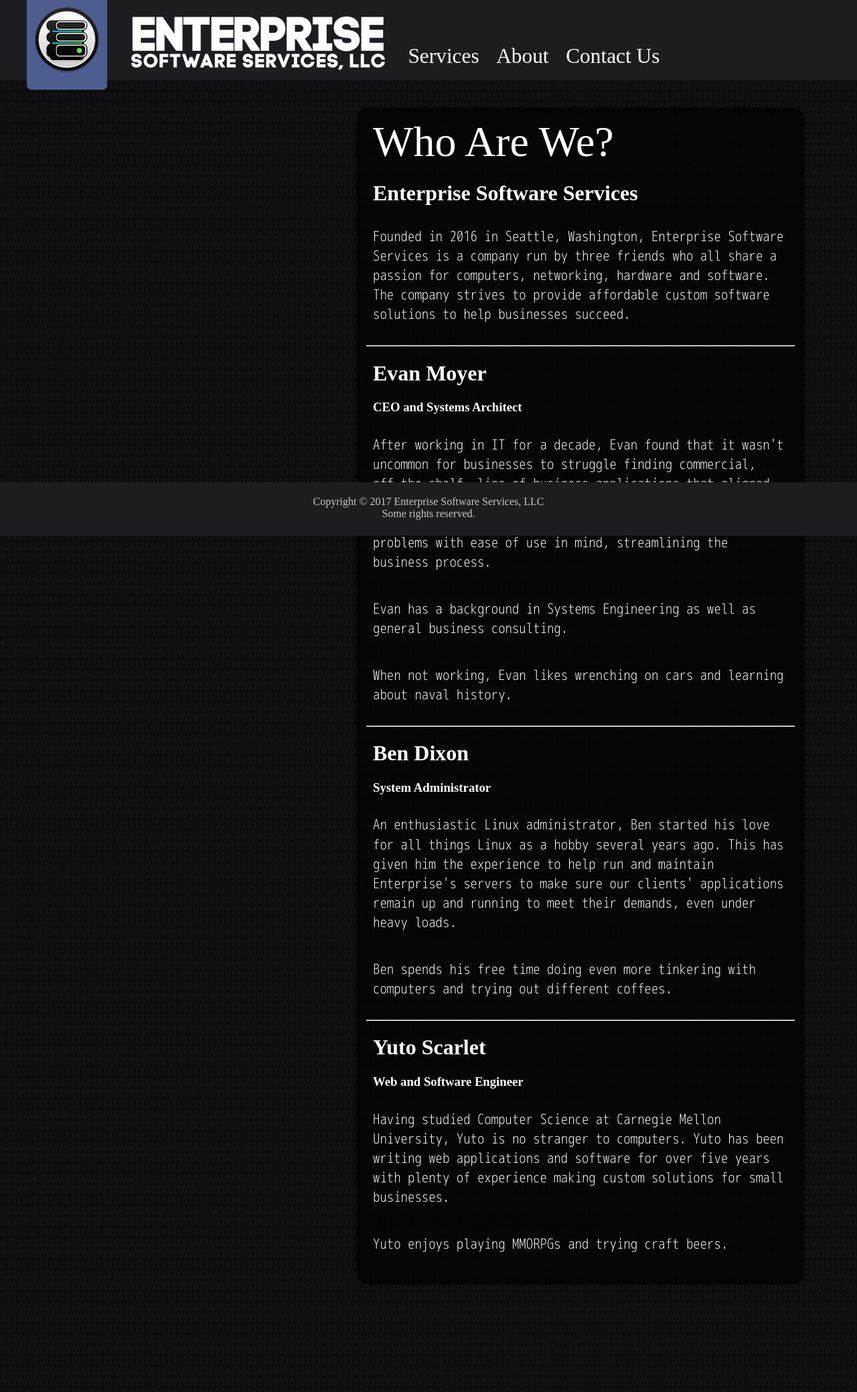
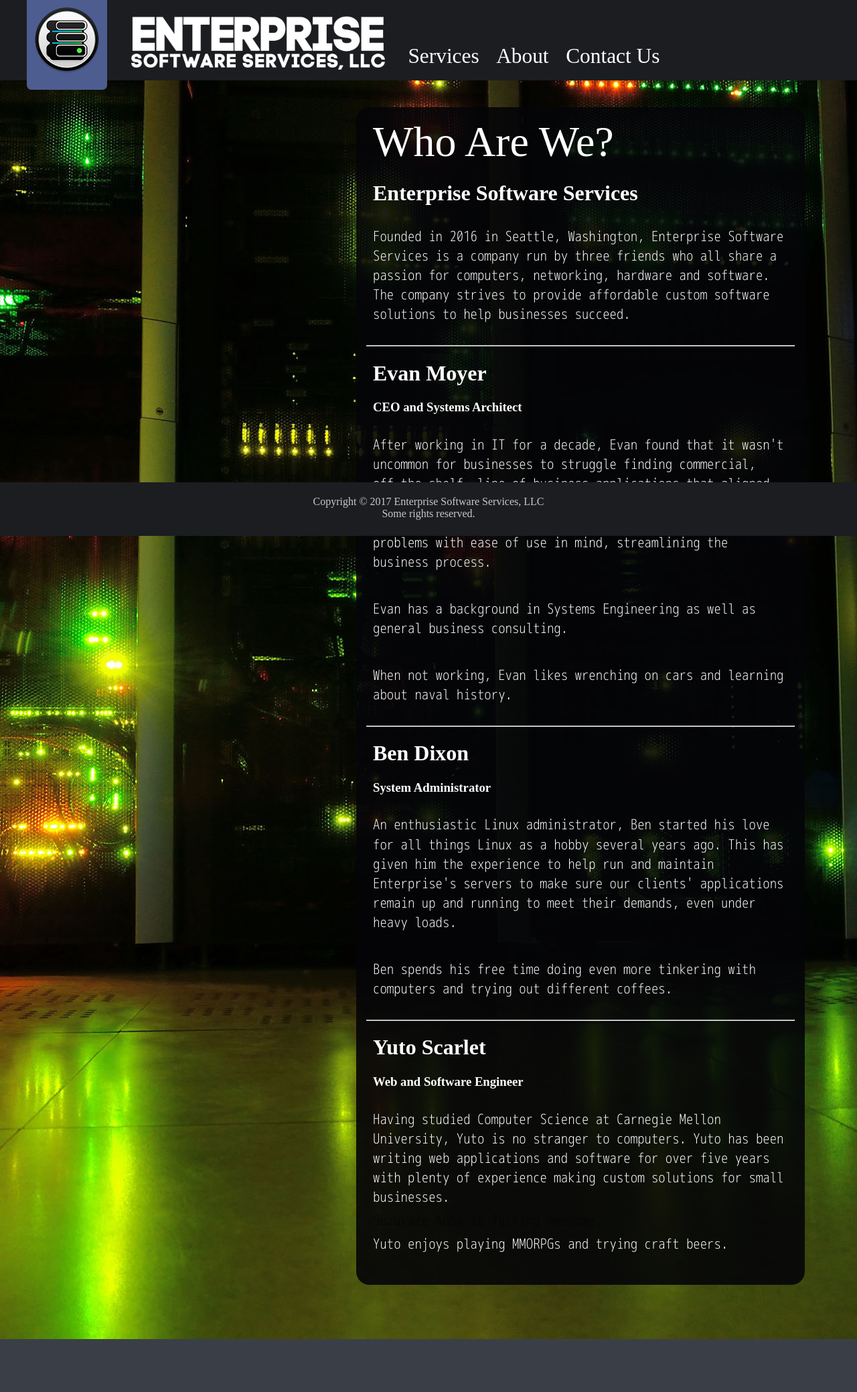
Before and after one commit to EnterpriseSoftwareServices/ESS-website, a Django app: template ESS/templates/about.html in a window 1280 px wide. Shown: the whole page at 67% size. Run offline with Django 3.2, Linux system fonts and the light colour scheme; the template is opened without the code that fills it, so the values that code supplies are empty; some libraries are stand-ins or nearby versions; some web fonts are replaced.

Commit message:
Change background

```diff
--- a/static/css/main.css
+++ b/static/css/main.css
@@ -18,11 +18,11 @@ html {
 }
 
 body {
-  background-image: url('../img/10.png');
-  background-repeat: repeat;
-  background-size: 16px;
+  background-image: url('../img/background4.jpg');
+  background-repeat: no-repeat;
+  background-size: 2880px;
   background-position: center;
-  background-color: #4d535e;
+  background-color: #3A3F47;
 }
 
 form input{
```
Also changed, not shown: static/img/background4.jpg (added).
